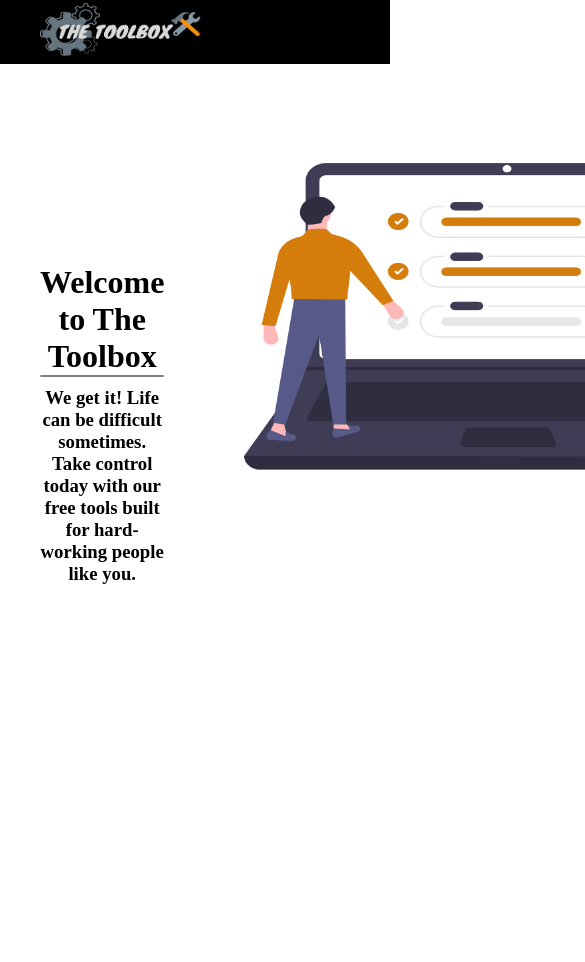
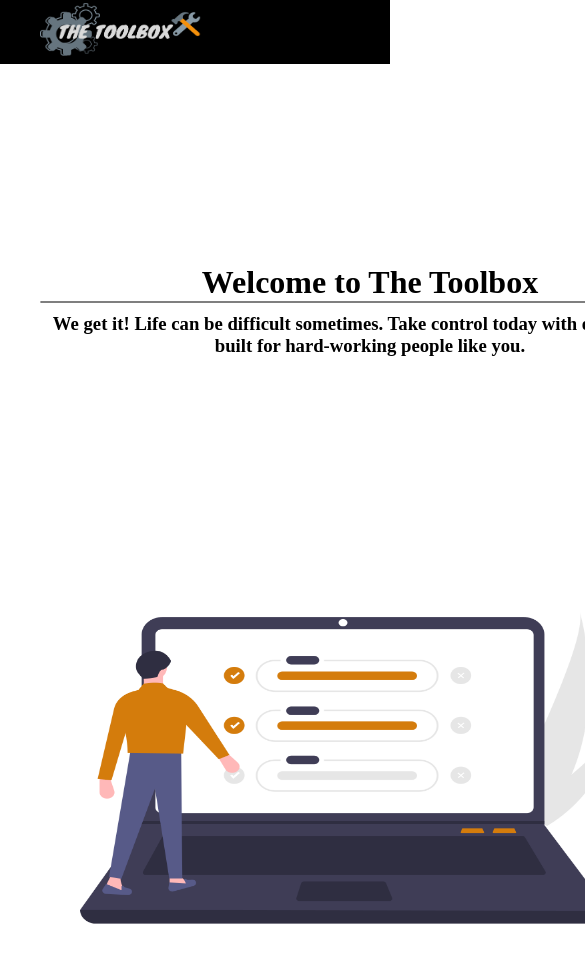
Before and after one commit to MatthewPalmer9/thetoolbox, a React (Create React App) app: page / in a window 390 px wide. Shown: the top 962 px of the page, 585 px wide, since content can reach past the window. Before the commit the page ends 844 px from the top, so only its background shows below. Built offline with nearby package versions, Linux system fonts and the light colour scheme.

Commit message:
Began working on media queries for the header content. Status: in-progress / unfinished

```diff
--- a/src/styles/index.css
+++ b/src/styles/index.css
@@ -7,6 +7,7 @@
     margin-bottom: 10px;
     border: 1px solid rgba(0, 0, 0, 0.5);
     border-radius: 20px;
+    max-width: 800px;
 }
 
 .lp-container-header {
@@ -24,3 +25,11 @@
 h3 {
     text-align: center;
 }
+
+/* Media Queries */
+@media screen and (max-width: 1200px) {
+    .lp-container {
+        grid-template-columns: none;
+        grid-template-rows: 1fr 1fr;
+    }
+}
```
